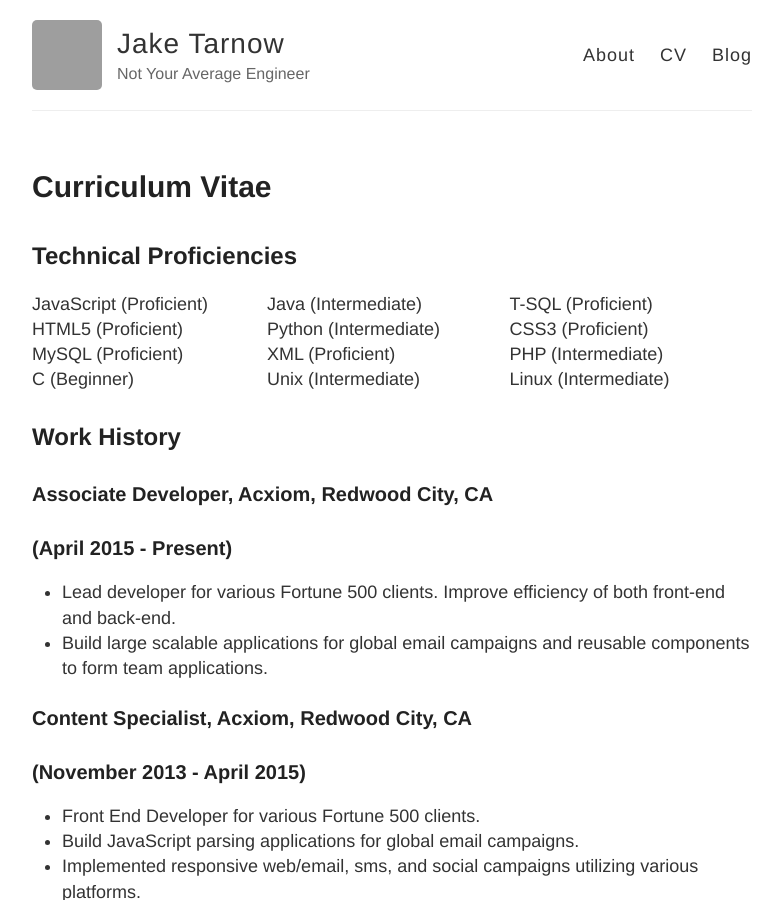
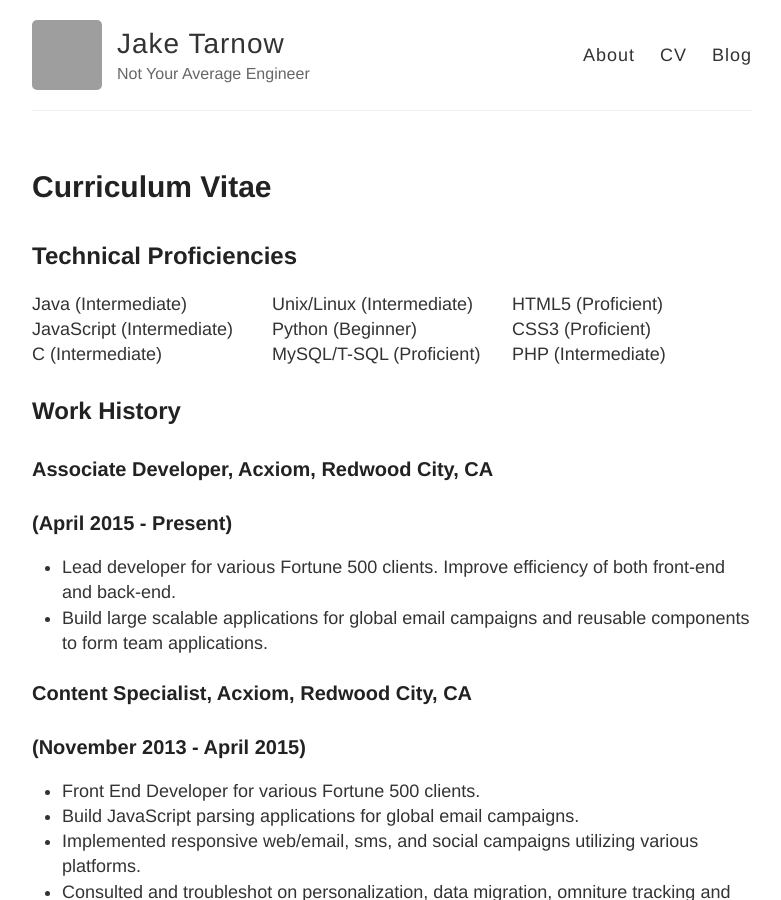
Before and after one commit to HoneyBadger123/jaketarnow.github.io, a Jekyll site: the page built from cv.md, in a window 1280 px wide and 900 px high. Shown: the whole window, without its empty margins (248-1029 px from the left). Built offline with Jekyll 4.4.1, drawn with Linux system fonts in a browser that asks for light colours; Markdown is read by kramdown in place of the engine named in the settings; some of the changed text lies outside the part shown; grey boxes are pictures that could not be loaded.

Commit message:
Update CV.md

```diff
--- a/cv.md
+++ b/cv.md
@@ -6,10 +6,9 @@ permalink: /cv/
 
 ## Technical Proficiencies
 <table cellspacing = "0px" cellborder = "0px" border = "2px" style="border: black;">
-<tr><td align="left" width="300px;">JavaScript (Proficient)</td><td align="left" width="300px;">Java (Intermediate)</td><td align="left" width="300px;">T-SQL (Proficient)</td></tr>
-<tr><td align="left" width="300px;">HTML5 (Proficient)</td><td align="left" width="300px;">Python (Intermediate)</td><td>CSS3 (Proficient)</td></tr>
-<tr><td align="left" width="300px;">MySQL (Proficient)</td><td align="left" width="300px;">XML (Proficient)</td><td>PHP (Intermediate)</td></tr>
-<tr><td align="left" width="300px;">C (Beginner)</td><td align="left" width="300px;">Unix (Intermediate)</td><td>Linux (Intermediate)</td></tr>
+<tr><td align="left" width="300px;">Java (Intermediate)</td><td align="left" width="300px;">Unix/Linux (Intermediate)</td><td align="left" width="300px;">HTML5 (Proficient)</td></tr>
+<tr><td align="left" width="300px;">JavaScript (Intermediate)</td><td align="left" width="300px;">Python (Beginner)</td><td>CSS3 (Proficient)</td></tr>
+<tr><td align="left" width="300px;">C (Intermediate)</td><td align="left" width="300px;">MySQL/T-SQL (Proficient)</td><td>PHP (Intermediate)</td></tr>
 </table>
 
 ## Work History
```
Also changed, not shown: other parts of cv.md (+1 -1 lines).
